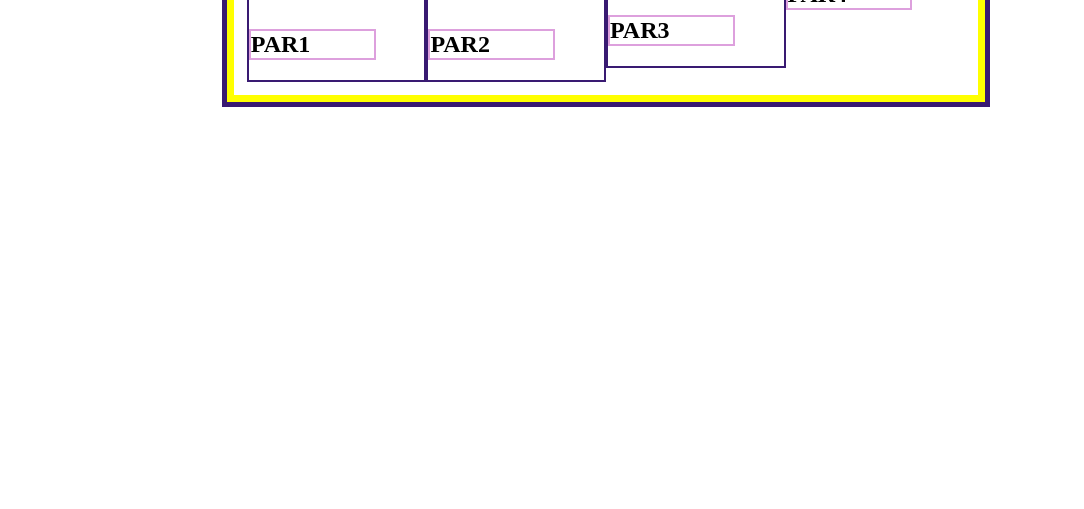
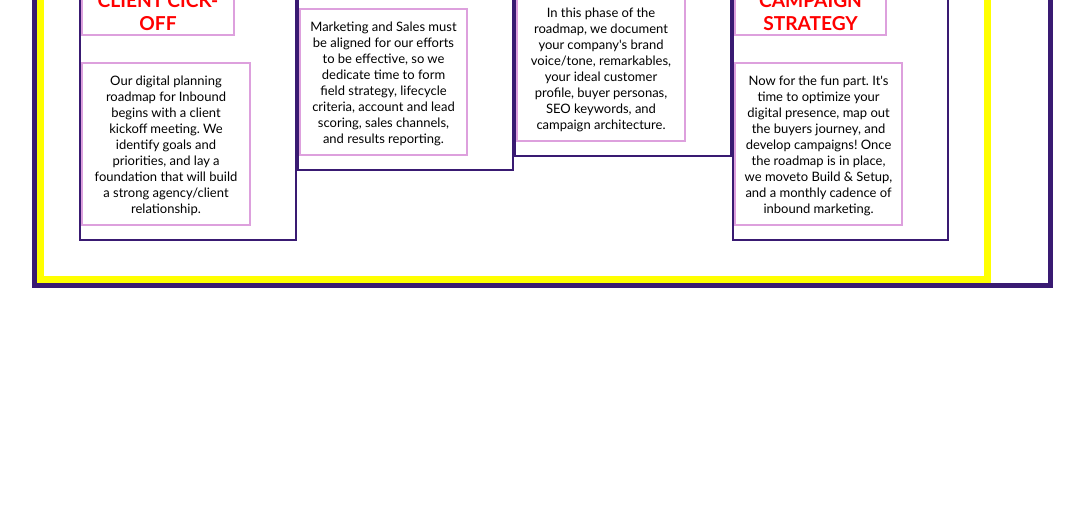
Before and after one commit to BagiraNord/7_35-grupe-bagira-3_week_test, a website: page index.html in a window 1280 px wide. Shown: the part 291-800 px from the top of the page, without its empty margins (39-1123 px from the left). Drawn offline with Linux system fonts and the light colour scheme.

Commit message:
basic text style

```diff
--- a/index.html
+++ b/index.html
@@ -17,37 +17,38 @@
     <title>3 WEEK TEST</title>
 </head>
 <body>
-    <div style="border: 5px solid rgb(57, 26, 114); width: 60%; margin-top: 50px; margin-left: 20%; display: inline-block;">
-        <div style="border: 7px solid yellow; padding: 13px; width: calc(100% - 40px); float: left;">
-            <div style="border: 2px solid rgb(57, 26, 114); width: calc(25% - 4px); float: left;">
+    <main class="container">
+        <div class="container" style="border: 7px solid yellow; padding: 35px; width: calc(90% - 40px)">
+            <div class="container" style="border: 2px solid rgb(57, 26, 114); width: calc(25% - 4px); float: left;">
                 <div style="border: 2px solid plum; width: 70%; float:left;">
-                    <img src="./university-solid.svg" alt="University solid">
+                    <img src="./university-solid.svg" alt="Client cickoff">
                 </div>
-                <h1 style="border: 2px solid plum; width: 70%; float: left;">TITLE1</h1>
-                <h2 style="border: 2px solid plum; width: 70%; float: left;">PAR1</h2>
+                <h1 class="main-title" style="border: 2px solid plum; width: 70%; float: left;">Client cick-off</h1>
+                <p style="border: 2px solid plum;">Our digital planning roadmap for Inbound begins with a client kickoff meeting. We identify goals and priorities, and lay a foundation that will build a strong agency/client relationship.</p>
             </div>
-            <div style="border: 2px solid rgb(57, 26, 114); width: calc(25% - 4px); float: left;">
+            <div class="container" style="border: 2px solid rgb(57, 26, 114); width: calc(25% - 4px); float: left;">
                 <div style="border: 2px solid plum; width: 70%; float: left;">
-                    <img src="./random-solid.svg" alt="Random solid">
+                    <img src="./cc-apple-pay-brands.svg" alt="Sales alignment">
                 </div>
-                <h1 style="border: 2px solid plum; width: 70%; float: left;">TITLE2</h1>
-                <h2 style="border: 2px solid plum; width: 70%; float: left;">PAR2</h2>
+                <h1 class="main-title" style="border: 2px solid plum;">Sales alignment</h1>
+                <p style="border: 2px solid plum;">Marketing and Sales must be aligned for our efforts to be effective, so we dedicate time to form field strategy, lifecycle criteria, account and lead scoring, sales channels, and results reporting.</p>
             </div>
-            <div style="border: 2px solid rgb(57, 26, 114); width: calc(25% - 4px); float: left;">
+            <div class="container" style="border: 2px solid rgb(57, 26, 114); width: calc(25% - 4px); float: left;">
+                <div style="border: 2px solid plum; width: 70%; float:left;">
+                    <img src="./users-solid.svg" alt="Messaging">
+                </div>
+                <h1 class="main-title" style="border: 2px solid plum;">Messaging</h1>
+                <p style="border: 2px solid plum;">In this phase of the roadmap, we document your company's brand voice/tone, remarkables, your ideal customer profile, buyer personas, SEO keywords, and campaign architecture.</p>
+            </div>
+            <div class="container" style="border: 2px solid rgb(57, 26, 114); width: calc(25% - 4px); float: left;">
                 <div style="border: 2px solid plum; width: 70%; float: left;">
-                    <img src="./cc-apple-pay-brands.svg" alt="cc-apple-pay-brands">
+                    <img src="./random-solid.svg" alt="Campaign strategy">
                 </div>
-                <h1 style="border: 2px solid plum; width: 70%; float: left;">TITLE3</h1>
-                <h2 style="border: 2px solid plum; width: 70%; float: left;">PAR3</h2>
+                <h1 class="main-title" style="border: 2px solid plum; width: 70%; float: left;">Campaign strategy</h1>
+                <p style="border: 2px solid plum;">Now for the fun part. It's time to optimize your digital presence, map out the buyers journey, and develop campaigns! Once the roadmap is in place, we moveto Build & Setup, and a monthly cadence of inbound marketing.</p>
             </div>
-            <div style="border: 2px solid rgb(57, 26, 114)ed; width: calc(25% - 4px); float: left;">
-                <div style="border: 2px solid plum; width: 70%; float: left;">
-                    <img src="./users-solid.svg" alt="Users solid">
-                </div>
-                <h1 style="border: 2px solid plum; width: 70%; float: rleft;">TITLE4</h1>
-                <h2 style="border: 2px solid plum; width: 70%; float: left;">PAR4</h2>
-            </div>
-    </div>
+        </div>
+    </main>
 </body>
 </html>
 </body>
--- a/main.css
+++ b/main.css
@@ -1,3 +1,28 @@
 body {
     background-color: white;
 }
+main {
+width: 80%;
+margin-top: 50px;
+margin-left: 5%;
+border: 5px solid rgb(57, 26, 114);
+}
+.container {
+    display: inline-block;
+    float: left;
+}
+.main-title {
+    text-align: center;
+    font-family: 'Gill Sans', 'Gill Sans MT', Calibri, 'Trebuchet MS', sans-serif;
+    font-size:larger;
+    text-transform: uppercase;
+    color: red;
+}
+p {
+    text-align: center;
+    font-family: 'Gill Sans', 'Gill Sans MT', Calibri, 'Trebuchet MS', sans-serif;
+    font-size: small;
+    width: 70%;
+    padding: 8px;
+    float: left;
+}
```
